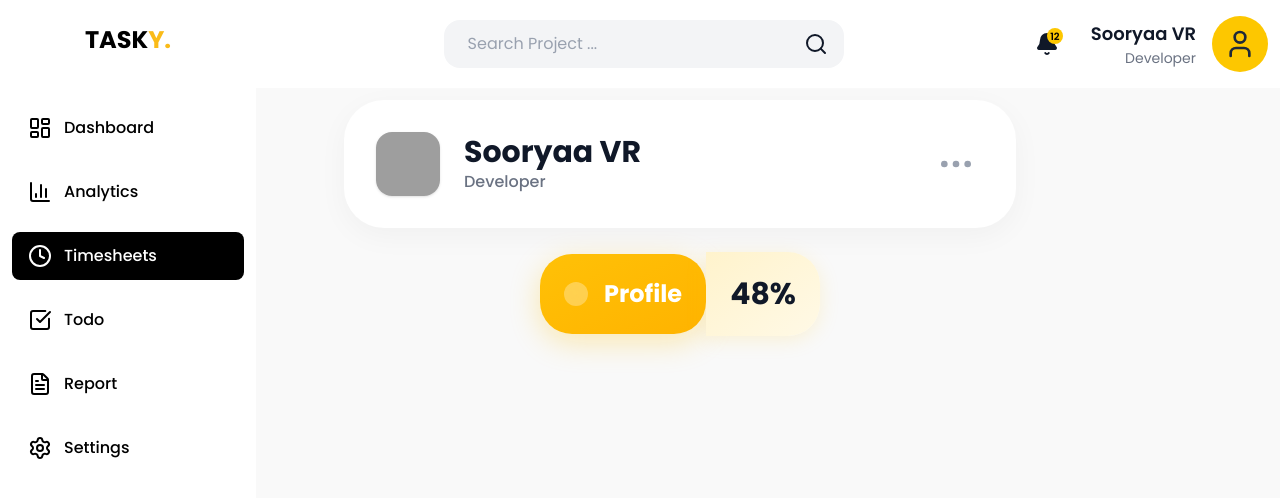
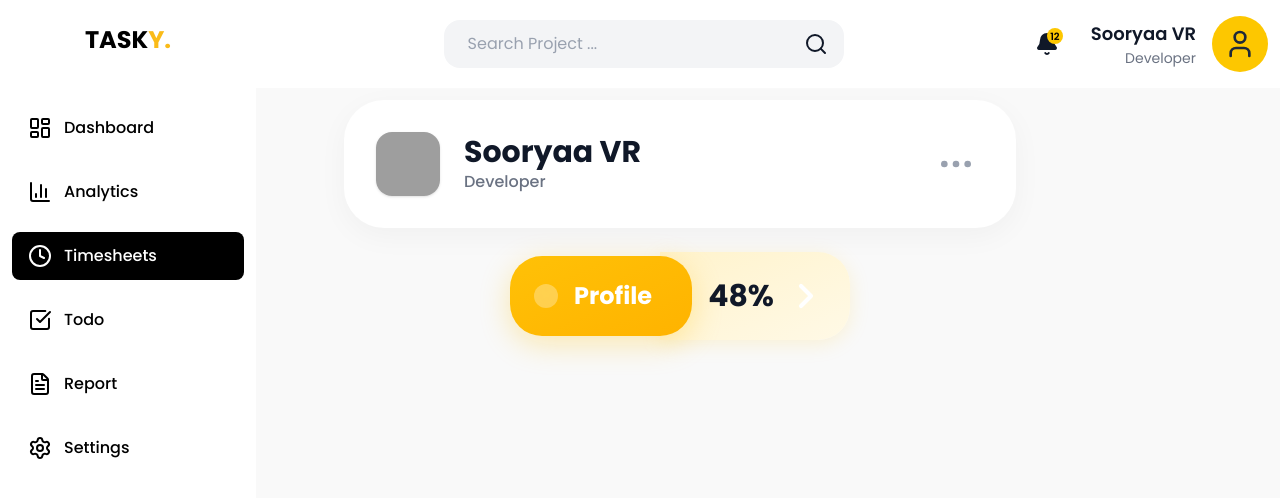
Before and after one commit to notsooryaa/tasky, a React (Vite) app: page /timesheets in a window 1280 px wide. Shown: the top 498 px of the page. Built offline with nearby package versions, Linux system fonts and the light colour scheme; grey boxes are pictures that could not be loaded.

Commit message:
Icon added

```diff
--- a/src/components/timesheet/ProgressCard.tsx
+++ b/src/components/timesheet/ProgressCard.tsx
@@ -1,15 +1,18 @@
-
+import { ChevronRight } from 'lucide-react';
 export const ProgressCard = () => {
     return (
         <div className="flex items-center">
-            <div className="bg-gradient-to-br from-[#FFC107] to-[#FFB300] rounded-[32px] p-6 flex items-center justify-between shadow-[0_8px_30px_rgb(255,193,7,0.3)] w-full max-w-sm">
+            <div className="relative z-10 bg-gradient-to-br from-[#FFC107] to-[#FFB300] rounded-[32px] p-6 pr-10 flex items-center justify-between shadow-[0_8px_30px_rgb(255,193,7,0.3)] w-full max-w-sm">
                 <div className="flex items-center gap-4">
                     <div className="bg-white/30 backdrop-blur-sm p-3 rounded-2xl" />
                     <h3 className="text-2xl font-bold text-white">Profile</h3>
                 </div>
             </div>
-            <div className="bg-gradient-to-tl from-[#FFF9E6] to-[#FFF3CC] rounded-r-[32px] rounded-l-[-10px] p-6 flex items-center justify-center shadow-[0_4px_20px_rgb(255,193,7,0.15)] w-full max-w-sm">
-                <p className="text-3xl font-bold text-gray-900">48%</p>
+            <div className="bg-gradient-to-tl from-[#FFF9E6] to-[#FFF3CC] rounded-r-[32px] p-6 pl-12 flex items-center justify-center shadow-[0_4px_20px_rgb(255,193,7,0.15)] w-full max-w-sm -ml-8">
+                <div className="flex items-center gap-3">
+                    <p className="text-3xl font-bold text-gray-900">48%</p>
+                    <ChevronRight className="w-10 h-10 text-white font-bold" strokeWidth={2.5} />
+                </div>
             </div>
         </div>
     );
```
